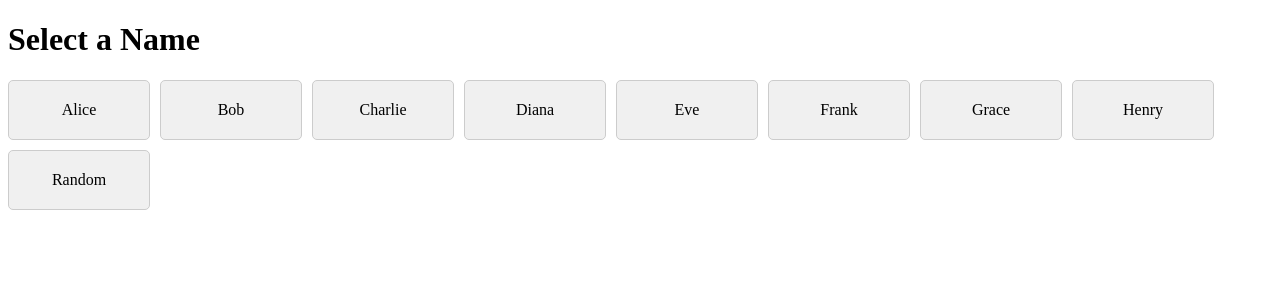
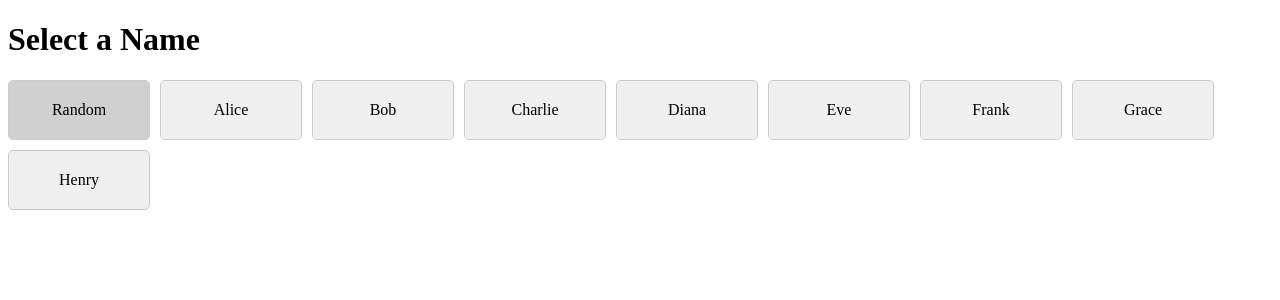
Before and after one commit to justinishikawa/name_game, a Flask app: page / in a window 1280 px wide. Shown: the top 300 px of the page. Run offline with Flask 3, Linux system fonts and the light colour scheme; some libraries are stand-ins or nearby versions.

Commit message:
color random, first in list

```diff
--- a/templates/index.html
+++ b/templates/index.html
@@ -22,15 +22,21 @@
         .tile:hover {
             background-color: #e0e0e0;
         }
+        .tile.random {
+            background-color: #d0d0d0;
+        }
+        .tile.random:hover {
+            background-color: #b0b0b0;
+        }
     </style>
 </head>
 <body>
     <h1>Select a Name</h1>
     <div class="tile-container">
+        <div class="tile random" onclick="selectRandom()">Random</div>
         {% for name in names %}
         <div class="tile" onclick="selectName('{{ name }}')">{{ name }}</div>
         {% endfor %}
-        <div class="tile" onclick="selectRandom()">Random</div>
     </div>
 
     <script>
```
